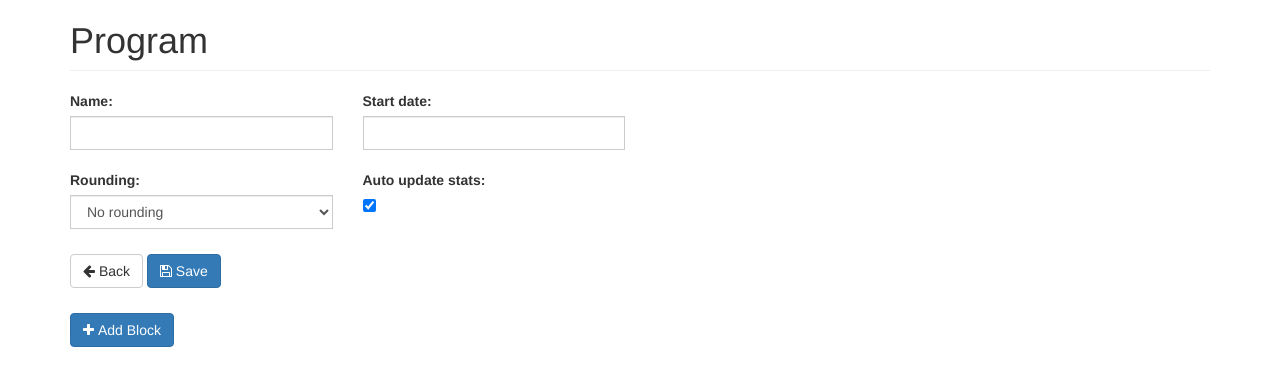
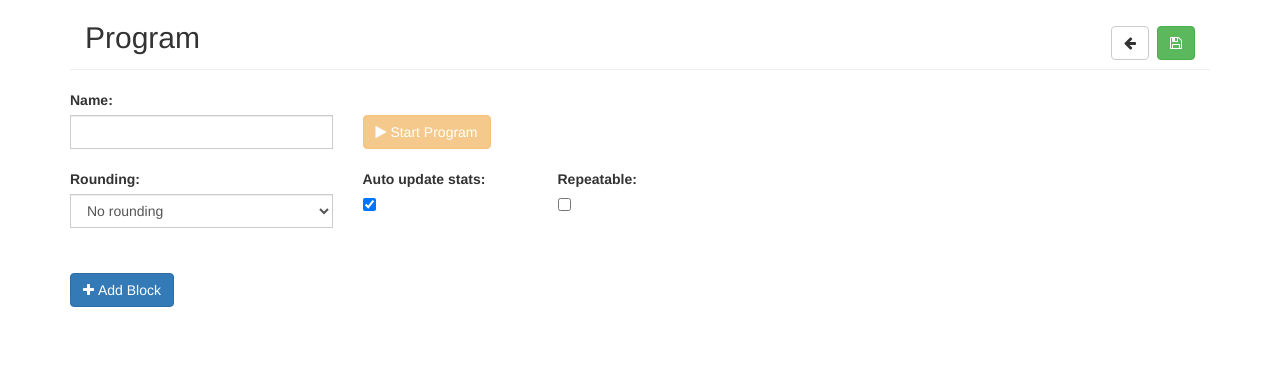
Before and after one commit to rawenihcam/BER-SERKR, a Django app: page /programs/program/ in a window 1280 px wide. Shown: the part 51-437 px from the top of the page. Run offline with Django 3.2, Linux system fonts and the light colour scheme; some libraries are stand-ins or nearby versions.

Commit message:
Work on programs to log

```diff
--- a/hamask/control.py
+++ b/hamask/control.py
@@ -1,5 +1,6 @@
 from django.template.defaulttags import register
 
+# Custom classes
 class Notification():
     success_class = 'alert-success'
     error_class = 'alert-danger'
@@ -8,6 +9,10 @@ class Notification():
 
     success_message = 'All changes saved.'
 
+class IncompleteProgram(Exception):
+    pass
+
+# Custom functions
 @register.filter
 def get_item(dictionary, key):
     return dictionary.get(key)
--- a/hamask/forms.py
+++ b/hamask/forms.py
@@ -13,7 +13,7 @@ class LoginForm (forms.Form):
 class ProgramForm (ModelForm):
     class Meta:
         model = Program
-        fields = ['name', 'start_date', 'auto_update_stats', 'rounding']
+        fields = ['name', 'auto_update_stats', 'rounding', 'repeatable']
         """labels = {
             'rep_scheme': _('Prefered rep scheme'),
         }"""
@@ -26,7 +26,7 @@ class ProgramForm (ModelForm):
 class WorkoutForm (ModelForm):
     class Meta:
         model = Workout
-        fields = ['name']
+        fields = ['name', 'day_of_week']
 
 class WorkoutExerciseForm (ModelForm):
     class Meta:
--- a/hamask/models.py
+++ b/hamask/models.py
@@ -4,6 +4,7 @@ from django.db import models
 from django.db.models import Max
 from django.utils import timezone
 
+from .control import IncompleteProgram
 
 class Lifter (models.Model):
     first_name = models.CharField (max_length=60)
@@ -25,6 +26,11 @@ class Lifter (models.Model):
         programs = Program.objects.filter(lifter__exact=self.id)
         return programs
 
+    def get_started_programs(self):
+        programs = self.get_programs().filter(start_date__isnull=False
+                    ).filter(end_date__isnull=True)
+        return programs
+
     def get_maxes(self):
         s = Lifter_Stats.objects.filter(lifter__exact=self.id
                 ).filter(reps__exact=1
@@ -42,6 +48,14 @@ class Lifter (models.Model):
         maxes = s.union (b, d, all=True)
 
         return maxes
+
+    def get_max(self, exercise):
+        max = Lifter_Stats.objects.filter(lifter__exact=self.id
+                ).filter(reps__exact=1
+                ).filter(exercise__exact=exercise.id
+                ).order_by('-entry_date', '-weight')[:1]
+
+        return max
 
     def get_prs(self):
         stats = Lifter_Stats.objects.filter(lifter__exact=self.id)
@@ -101,10 +115,11 @@ class Program (models.Model):
     )
     rep_scheme = models.CharField (max_length=30, choices=rep_scheme_choices, blank=True, null=True)
     name = models.CharField (max_length=60)
-    start_date = models.DateField (blank=True)
+    start_date = models.DateField (blank=True, null=True)
     end_date = models.DateField (blank=True, null=True)
     is_current = models.BooleanField (default=False)
     auto_update_stats = models.BooleanField (default=True)
+    repeatable = models.BooleanField (default=False)
     #block_type
     rounding_choices = (
         ('NO', 'No rounding'),
@@ -117,6 +132,14 @@ class Program (models.Model):
 
     def __str__(self):
         return self.name
+
+    def start(self):
+        self.start_date = timezone.now()
+        self.sate()
+
+    def end(self):
+        self.end_date = timezone.now()
+        self.sate()
 
     def get_workout_groups(self):
         groups = Workout_Group.objects.filter(program__exact=self.id
@@ -133,6 +156,32 @@ class Program (models.Model):
             order = 0
 
         return order
+
+    def is_ready(self):
+        ready = False
+
+        try:
+            # Must have at least 1 block
+            groups = self.get_workout_groups()
+
+            if not groups.exists():
+                raise IncompleteProgram
+            else:
+                for group in groups:
+                    # Blocks must have at least 1 workout
+                    if not group.get_workouts().exists():
+                        raise IncompleteProgram
+
+                    # If block uses % of max, lifter must have maxes (though will not validate per exercise)
+                    if group.uses_max() and not self.lifter.get_maxes().exists():
+                        raise IncompleteProgram
+
+        except IncompleteProgram:
+            ready = False
+        else:
+            ready = True
+
+        return ready
 
 class Workout_Group (models.Model):
     program = models.ForeignKey (Program, on_delete=models.CASCADE)
@@ -194,11 +243,29 @@ class Workout_Group (models.Model):
         next.save()
         self.save()
 
+    def uses_max(self):
+        max = False
+
+        if Workout_Exercise.objects.filter(workout__workout_group__exact=self.id
+            ).filter(rep_scheme__exact='MAX_PERCENTAGE').exists():
+            max = True
+
+        return max
 
 class Workout (models.Model):
     workout_group = models.ForeignKey (Workout_Group, on_delete=models.CASCADE)
     name = models.CharField (max_length=60)
     order = models.PositiveIntegerField ()
+    day_of_week_choices = (
+        ('1', 'Sunday'),
+        ('2', 'Monday'),
+        ('3', 'Tuesday'),
+        ('4', 'Wednesday'),
+        ('5', 'Thursday'),
+        ('6', 'Friday'),
+        ('7', 'Saturday'),
+    )
+    day_of_week = models.CharField (max_length=30, choices=day_of_week_choices, blank=True, null=True)
 
     def __str__(self):
         return self.name
@@ -229,6 +296,14 @@ class Workout (models.Model):
             order = 0
 
         return order
+
+    @property
+    def full_name(self):
+        full_name = self.name
+        if self.day_of_week:
+            full_name += ' - ' + self.get_day_of_week_display()
+
+        return full_name
 
 class Workout_Exercise (models.Model):
     workout = models.ForeignKey (Workout, on_delete=models.CASCADE)
--- a/hamask/static/hamask/css/custom.css
+++ b/hamask/static/hamask/css/custom.css
@@ -13,8 +13,22 @@ div.message-box {
     z-index: 1031;
 }
 
-h1.page-header {
+div.row.page-header {
     margin: 0px 0px 20px 0px;
+    border-bottom: 1px solid #eee;
+}
+
+h1 {
+    margin: 0px;
+    font-size: 30px;
+}
+
+.pointer {
+    cursor: pointer;
+}
+
+span.label {
+    font-size: 60%;
 }
 
 /* Sign In */
@@ -48,6 +62,16 @@ button.left {
 
 button.right {
     float: right;
+    margin-left: 8px;
+}
+
+a.left {
+    float: left;
+}
+
+a.right {
+    float: right;
+    margin-left: 8px;
 }
 
 div.right {
@@ -93,7 +117,7 @@ h4 {
     margin-bottom: 5px;
 }
 
-td.center {
+th.center, td.center {
     text-align: center;
 }
 
@@ -120,3 +144,7 @@ input.group_name {
     width: 33%;
     margin-bottom: 8px;
 }
+
+button.btn-form {
+    margin-top: 25px;
+}
--- a/hamask/templates/hamask/login.html
+++ b/hamask/templates/hamask/login.html
@@ -27,6 +27,7 @@
                 {{ form.non_field_errors }}
 
                 {% include 'hamask/form.html' with field=form.email div_class='col-sm-12' %}
+                <br/>
                 {% include 'hamask/form.html' with field=form.password div_class='col-sm-12' %}
             </div></div>
             <br/>
--- a/hamask/templates/hamask/program.html
+++ b/hamask/templates/hamask/program.html
@@ -1,34 +1,47 @@
 {% extends 'hamask/base.html' %}
 
 {% block content %}
-<h1 class="page-header">Program</h1>
-
 <!-- Program -->
 <form id="form" method="post">
+<div class="row page-header">
+    <div class="col-xs-6">
+        <h1>Program</h1>
+    </div>
+    <div class="col-xs-6 right">
+        <button type="submit" name="save" value="save" class="btn btn-success right" title="Save"><i class="fa fa-save"></i></button>
+        {% if program %}
+            <button type="submit" name="delete" value="delete" class="btn btn-danger right" title="Delete"><i class="fa fa-trash"></i></button>
+        {% endif %}
+        <a href="{% url 'hamask:programs' %}" class="btn btn-default right" title="Back"><i class="fa fa-arrow-left"></i></a>
+    </div>
+</div>
+
     {% csrf_token %}
 
     {{ form.non_field_errors }}
     <div class="row">
         {% include 'hamask/form.html' with field=form.name div_class='col-sm-12 col-md-4 col-lg-3' %}
-        {% include 'hamask/form.html' with field=form.start_date div_class='col-sm-12 col-md-4 col-lg-3' %}
+
+        <div class="col-sm-12 col-md-4 col-lg-3">
+        {% if not program.start_date %}
+            <button type="submit" name="start" value="start" class="btn btn-warning btn-form" {% if not program.is_ready %} disabled {% endif %}>
+                <i class="fa fa-play"></i>&nbsp;Start Program
+            </button>
+        {% else %}
+            <button type="submit" name="end" value="end" class="btn btn-warning btn-form">
+                <i class="fa fa-stop"></i>&nbsp;End Program
+            </button>
+        {% endif %}
+        </div>
     </div>
     <br/>
     <div class="row">
         {% include 'hamask/form.html' with field=form.rounding div_class='col-sm-12 col-md-4 col-lg-3' %}
-        {% include 'hamask/form.html' with field=form.auto_update_stats div_class='col-sm-12 col-md-4 col-lg-3' %}
+        {% include 'hamask/form.html' with field=form.auto_update_stats div_class='col-sm-12 col-md-3 col-lg-2' %}
+        {% include 'hamask/form.html' with field=form.repeatable div_class='col-sm-12 col-md-3 col-lg-2' %}
     </div>
 
     <br/>
-    <!-- Buttons -->
-    <div class="row">
-        <div class="col-sm-12">
-            <a href="{% url 'hamask:programs' %}" class="btn btn-default"><i class="fa fa-arrow-left"></i>&nbsp;Back</a>
-            {% if id %}
-                <button type="submit" name="delete" value="delete" class="btn btn-danger"><i class="fa fa-trash"></i>&nbsp;Delete</button>
-            {% endif %}
-            <button type="submit" name="save" value="save" class="btn btn-primary"><i class="fa fa-save"></i>&nbsp;Save</button>
-        </div>
-    </div>
 </form>
 
 <!-- Groups -->
@@ -39,7 +52,7 @@
         {% for group in groups %}
             <div id="div_{{ group.id }}" class="row">
                 <div class="col-xs-10">
-                    <h3 id="h_group_{{ group.id }}" class="h_group">
+                    <h3 id="h_group_{{ group.id }}" class="h_group pointer">
                         <span id="span_group_{{ group.id }}">{{ group.name }}</span>&nbsp;
                         <i class="fa fa-pencil"></i>
                     </h3>
@@ -62,7 +75,6 @@
                             <li><a href="javascript:$('#form').submit();" name="copy_group" value="{{ group.id }}"><i class="fa fa-copy"></i>&nbsp;Copy</a></li>
                             <li><a href="javascript:void(0);" onclick="group_delete({{ group.id }});"><i class="fa fa-trash"></i>&nbsp;Delete</a></li>
                         </ul>
-                        &nbsp;
                     </div>
                 </div>
 
@@ -79,7 +91,7 @@
                         {% for workout in workouts|get_item:group.id %}
                             <tr>
                             <td><a href="{% url 'hamask:workout_update' workout.id %}"><i class="fa fa-pencil"></i></a>&nbsp;&nbsp;&nbsp;
-                                {{ workout.name }}
+                                {{ workout.full_name }}
                             </td>
                             <td>
                                 {% if exercises|get_item:workout.id %}
--- a/hamask/views.py
+++ b/hamask/views.py
@@ -90,6 +90,10 @@ def program_update(request, pk, template_name='hamask/program.html'):
                 workout.save()
 
                 return HttpResponseRedirect (reverse ('hamask:workout_update', kwargs={'pk':workout.id}))
+            elif 'start' in request.POST:
+                program.start()
+                messages.success(request, Notification.success_message, extra_tags=Notification.success_class)
+                return HttpResponseRedirect (reverse ('hamask:workout_update', kwargs={'pk':workout.id}))
         else:
             groups = program.get_workout_groups()
             workouts = {}
@@ -101,10 +105,10 @@ def program_update(request, pk, template_name='hamask/program.html'):
                     exercises[workout.id] = workout.get_workout_exercises()
 
             return render (request, template_name, {'form': form
+                            , 'program': program
                             , 'groups': groups
                             , 'workouts': workouts
-                            , 'exercises': exercises
-                            , 'id': program.id,})
+                            , 'exercises': exercises,})
 
 def reorder_group(request):
     group = Workout_Group.objects.get(pk=request.GET.get('group_id', None))
```
Also changed, not shown: hamask/templates/hamask/programs.html (+16 -6 lines), hamask/templates/hamask/workout.html (+16 -14 lines), hamask/migrations/0012_auto_20170620_1435.py (added), hamask/migrations/0013_program_repeatable.py (added).
